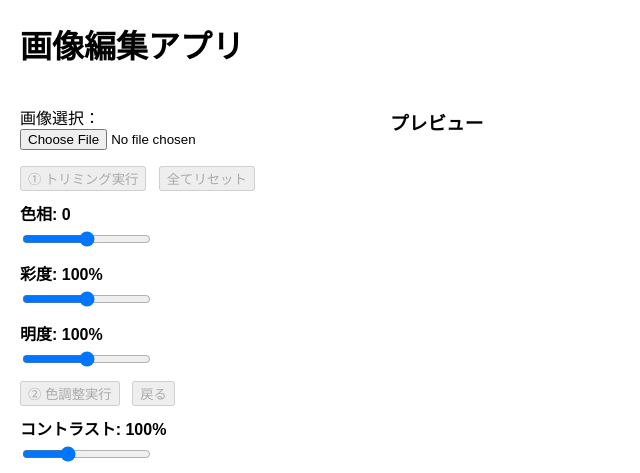
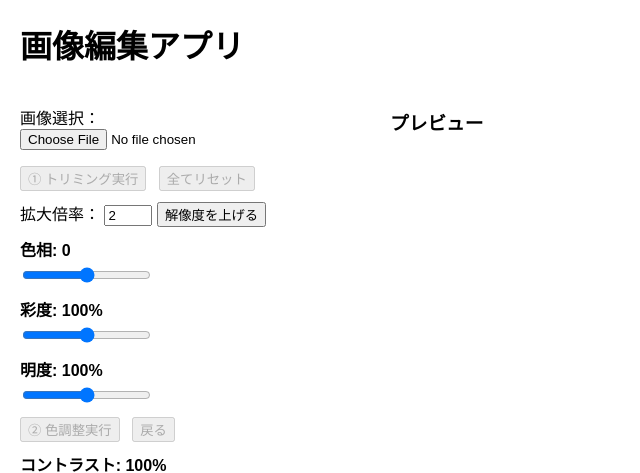
Before and after one commit to keijifujii/gazo-kakou-demo, a Flask app: page / in a window 1280 px wide. Shown: the top 473 px of the page, without its empty margins (0-640 px from the left). Run offline with Flask 3, Linux system fonts and the light colour scheme; some libraries are stand-ins or nearby versions.

```diff
--- a/app.py
+++ b/app.py
@@ -1,3 +1,4 @@
+#2025-06-02更新
 import os
 from flask import (
     Flask, render_template, request,
@@ -199,6 +200,37 @@ def superres():
     Image.fromarray(output).save(out_path, format="JPEG", quality=95)
     return jsonify({'filename': out_fn, 'url': url_for('processed', filename=out_fn)})
 
+
+
+
+@app.route('/upsample', methods=['POST'])
+def upsample():
+    filename = request.form.get('filename')
+    try:
+        scale = int(request.form.get('scale', 2))
+        if scale < 1: raise ValueError
+    except ValueError:
+        return jsonify({'error': 'invalid scale'}), 400
+
+    in_path = os.path.join(app.config['PROCESSED_FOLDER'], filename)
+    if not os.path.exists(in_path):
+        return jsonify({'error': 'file not found'}), 404
+
+    img = load_image(in_path)
+    h, w = img.shape[:2]
+    new_w, new_h = w * scale, h * scale
+    up = cv2.resize(img, (new_w, new_h), interpolation=cv2.INTER_CUBIC)
+
+    out_fn = to_jpg_filename(f"upsample_{scale}x", filename)
+    out_path = os.path.join(app.config['PROCESSED_FOLDER'], out_fn)
+    save_jpeg(up, out_path)
+
+    return jsonify({'filename': out_fn, 'url': url_for('processed', filename=out_fn)})
+
+
+
+
+
 @app.route('/processed/<filename>')
 def processed(filename):
     return send_from_directory(app.config['PROCESSED_FOLDER'], filename)
--- a/templates/index.html
+++ b/templates/index.html
@@ -25,6 +25,17 @@
         <button id="btnCrop" disabled>① トリミング実行</button>
         <button id="btnReset" disabled>全てリセット</button>
       </div>
+
+
+
+      <label>拡大倍率：
+        <input type="number" id="scale" value="2" min="1" max="8">
+      </label>
+      <button id="upsample-btn">解像度を上げる</button>
+
+
+
+
       <!-- 色調整 -->
       <div class="slider"><label>色相: <span id="hueVal">0</span></label><input type="range" id="hue" min="-50" max="50" value="0" oninput="hueVal.textContent=this.value"></div>
       <div class="slider"><label>彩度: <span id="satVal">100</span>%</label><input type="range" id="sat" min="0" max="200" value="100" oninput="satVal.textContent=this.value"></div>
@@ -78,6 +89,27 @@
 
   <script src="https://unpkg.com/cropperjs@1.5.13/dist/cropper.min.js"></script>
   <script>
+
+
+    const btn = document.getElementById('upsample-btn');
+  btn.addEventListener('click', () => {
+    const scale = document.getElementById('scale').value;
+    const form = new FormData();
+    form.append('filename', currentFilename);  // 現在表示中のファイル名
+    form.append('scale', scale);
+    fetch('/upsample', { method: 'POST', body: form })
+      .then(r => r.json())
+      .then(data => {
+        if (data.error) return alert(data.error);
+        currentFilename = data.filename;
+        document.getElementById('result-img').src = data.url;
+      });
+  });
+
+
+
+
+
     const btns = [
       'btnCrop','btnReset',
       'btnAdjust','btnUndoAdjust',
```
Also changed, not shown: requirements.txt (+9 -3 lines).
